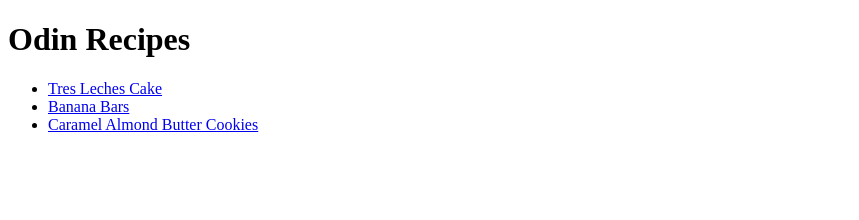
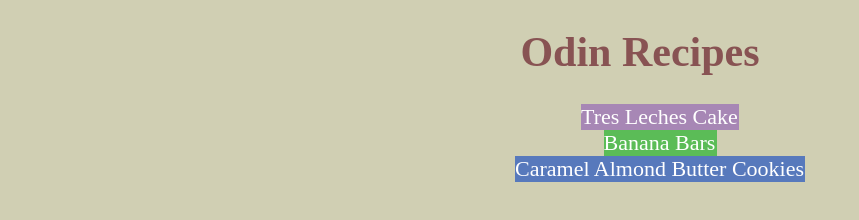
Before and after one commit to Asgaardia/odin-recipes, a plain HTML site: page index.html in a window 1280 px wide. Shown: the whole page, without its empty margins (0-859 px from the left). Drawn offline with Linux system fonts and the light colour scheme.

Commit message:
Add styles for index and tres leches pages
Added selectors to HTML pages and created CSS rules to style them.

```diff
--- a/index.html
+++ b/index.html
@@ -3,14 +3,15 @@
 <head>
     <meta charset="UTF-8">
     <meta name="viewport" content="width=<device-width>, initial-scale=1.0">
+    <link rel="stylesheet" href="styles.css">
     <title>Odin Recipes</title>
 </head>
 <body>
     <h1>Odin Recipes</h1>
     <ul>
-        <li><a href="recipes/tres-leches.html">Tres Leches Cake</a></li>
-        <li><a href="recipes/banana-bars.html">Banana Bars</a></li>
-        <li><a href="recipes/almond-cookies.html">Caramel Almond Butter Cookies</a></li>
+        <li id="tres-leches"><a href="recipes/tres-leches.html">Tres Leches Cake</a></li>
+        <li id="banana-bars"><a href="recipes/banana-bars.html">Banana Bars</a></li>
+        <li id="almond-cookies"><a href="recipes/almond-cookies.html">Caramel Almond Butter Cookies</a></li>
     </ul>
 </body>
 </html>
--- /dev/null
+++ b/styles.css
@@ -0,0 +1,60 @@
+body {
+    background-color: hsl(56 24% 76%);
+}
+
+h1 {
+    font-size: 42px;
+    text-align: center;
+}
+
+h1, h3 {
+    color:hsl(360 24% 43%)
+}
+
+p, li {
+    font-size: 22px;
+}
+
+#tres-leches, #banana-bars, #almond-cookies {
+    display: block;
+    margin-left: auto;
+    margin-right: auto;
+}
+
+#tres-leches {
+    background-color: hsl(282 24% 62%);
+    width: 158px;
+    color: hsl(360 100% 100%);
+}
+
+#banana-bars {
+    background-color: hsl(118 43% 54%);
+    width: 113px;
+    color: hsl(360 100% 100%);
+}
+
+#almond-cookies {
+    background-color: hsl(220 43% 54%);
+    width: 290px;
+    color: hsl(360 100% 100%);
+}
+
+a {
+    color: hsl(360 100% 100%);
+    text-decoration: none;
+}
+
+.recipeimg {
+    display: block;
+    margin-left: auto;
+    margin-right: auto;
+}
+
+.tres-h2 {
+    color: hsl(282 24% 62%);
+}
+
+#tres-body {
+    color: hsl(360 1% 33%);
+    font-family: Arial, Helvetica, sans-serif;
+}
```
Also changed, not shown: recipes/tres-leches.html (+7 -6 lines).
